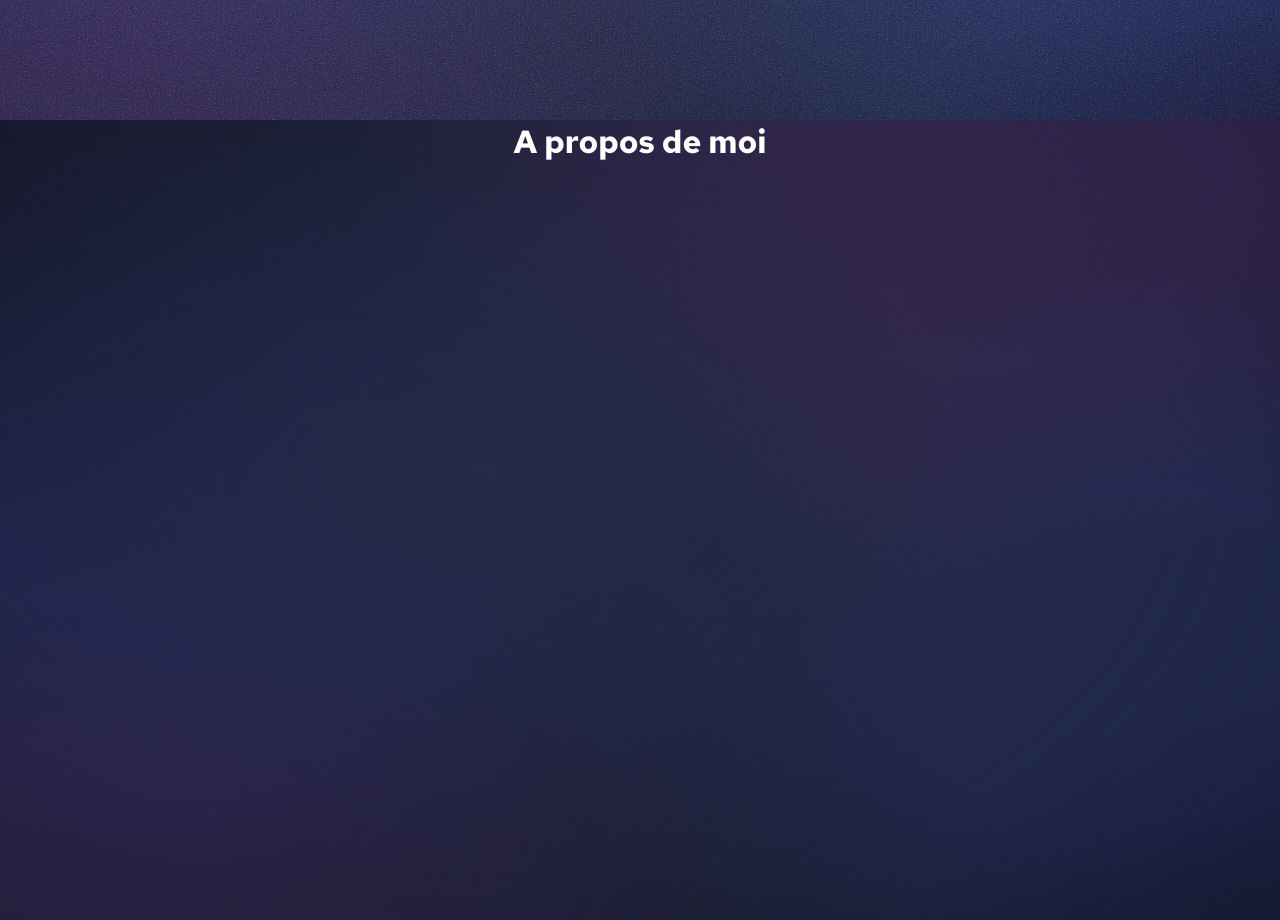
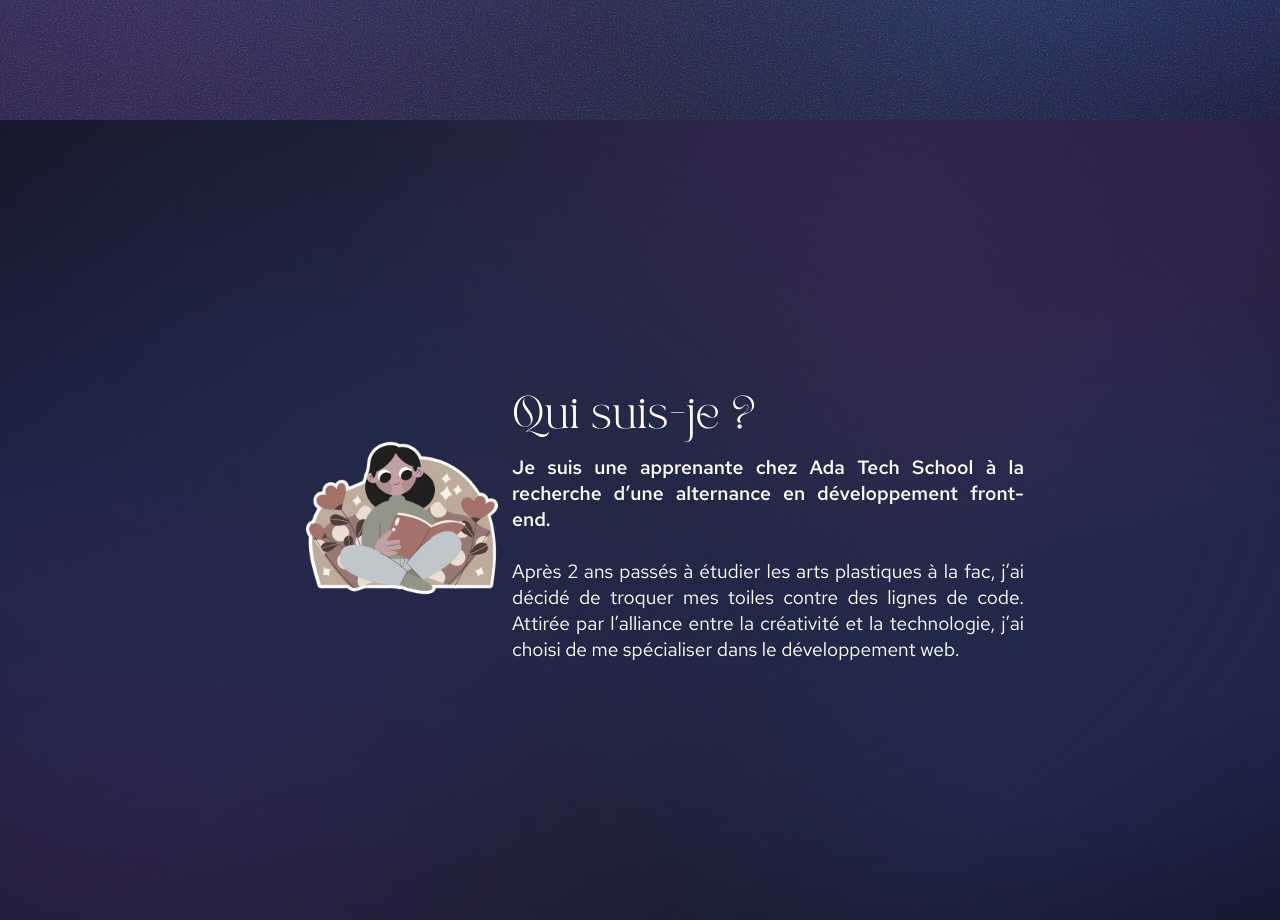
Before and after one commit to pchloe02/chloe_portfolio, a React (Vite) app: page / in a window 1280 px wide. Shown: the part 680-1600 px from the top of the page. Built offline with nearby package versions, Linux system fonts and the light colour scheme.

Commit message:
mise en page de About

```diff
--- a/index.html
+++ b/index.html
@@ -2,7 +2,7 @@
 <html lang="en">
   <head>
     <meta charset="UTF-8" />
-    <link rel="icon" type="image/svg+xml" href="./src/assets/cat.png" />
+    <link rel="icon" type="image/svg+xml" href="./src/assets/img/cat.png" />
     <meta name="viewport" content="width=device-width, initial-scale=1.0" />
     <title>Chloé Pelerin | Portfolio</title>
   </head>
--- a/src/App.css
+++ b/src/App.css
@@ -0,0 +1,9 @@
+@font-face {
+    font-family: 'Tan Pearl';
+    src: url(./assets/font/tan-pearl.otf);
+  }
+
+@font-face {
+    font-family: 'Red Hat Text';
+    src: url(./assets/font/RedHatText-VariableFont_wght.ttf);
+  }
--- a/src/Component/About.css
+++ b/src/Component/About.css
@@ -1,8 +1,41 @@
-.about {
+@import url(../App.css);
+
+.about-container {
     z-index: 0;
     height: 100vh;
+    width: 100%;
+    display: flex;
+    align-items: center;
 }
 
-h1 {
-    text-align: center;
+.about {
+    display: grid;
+    grid-template-columns: 1fr 2fr;
+    align-items: center;
+    margin: 0 16rem;
 }
+
+h2 {
+ font-family: 'Tan Pearl';
+ font-weight: 100;
+ font-size: 2rem;
+ margin: 1rem 0;
+
+}
+
+#about-me {
+    font-size: 1.2rem;
+    text-align: justify;
+
+}
+
+#bold {
+    font-weight: 600;
+}
+
+
+#pp {
+    width: 75%;
+    margin: 50px;
+    filter: grayscale(70%);
+}
--- a/src/Component/About.jsx
+++ b/src/Component/About.jsx
@@ -1,10 +1,29 @@
 import React from 'react'
 import './About.css'
+import profil from "../assets/img/reading-book.png"
 
 function About() {
   return (
-    <div className='about'>
-        <h1>A propos de moi </h1>
+    <div className='about-container'>
+        <div className='about'>
+            <div>
+                <img  id="pp" src={profil} alt="picture-profil"/>
+            </div>
+
+            <div>
+                <h2>Qui suis-je ?</h2>
+                <p id="about-me">
+                <span id="bold">Je suis une apprenante chez Ada Tech School à la
+                recherche d’une alternance en développement front-end.</span>
+                <br/>
+                <br/>
+                Après 2 ans passés à étudier les arts plastiques à la fac,
+                j’ai décidé de troquer mes toiles contre des lignes de code.
+                Attirée par l’alliance entre la créativité et la technologie,
+                j’ai choisi de me spécialiser dans le développement web.
+            </p>
+            </div>
+        </div>
     </div>
   )
 }
--- a/src/Component/Navbar.css
+++ b/src/Component/Navbar.css
@@ -1,7 +1,4 @@
-@font-face {
-    font-family: 'Tan Pearl';
-    src: url(../assets/font/tan-pearl.otf);
-  }
+@import url(../App.css);
 
 .navbar {
     position: fixed;
--- a/src/Component/Navbar.jsx
+++ b/src/Component/Navbar.jsx
@@ -1,6 +1,6 @@
 import React from 'react'
 import './Navbar.css'
-import logo from '../assets/cat.png'
+import logo from '../assets/img/cat.png'
 
 
 function Navbar() {
--- a/src/index.css
+++ b/src/index.css
@@ -1,7 +1,4 @@
-@font-face {
-  font-family: 'Red Hat Text';
-  src: url(./assets/font/RedHatText-VariableFont_wght.ttf);
-}
+@import url(./App.css);
 
 *{
   margin: 0;
@@ -12,6 +9,7 @@ body {
   font-family: 'Red Hat Text', Arial, Helvetica, sans-serif ;
   height: 100vh;
   color: #fff;
+
 }
 
 #noise {
```
Also changed, not shown: src/assets/img/cat.png (renamed from src/assets/cat.png), src/assets/img/reading-book.png (added).
